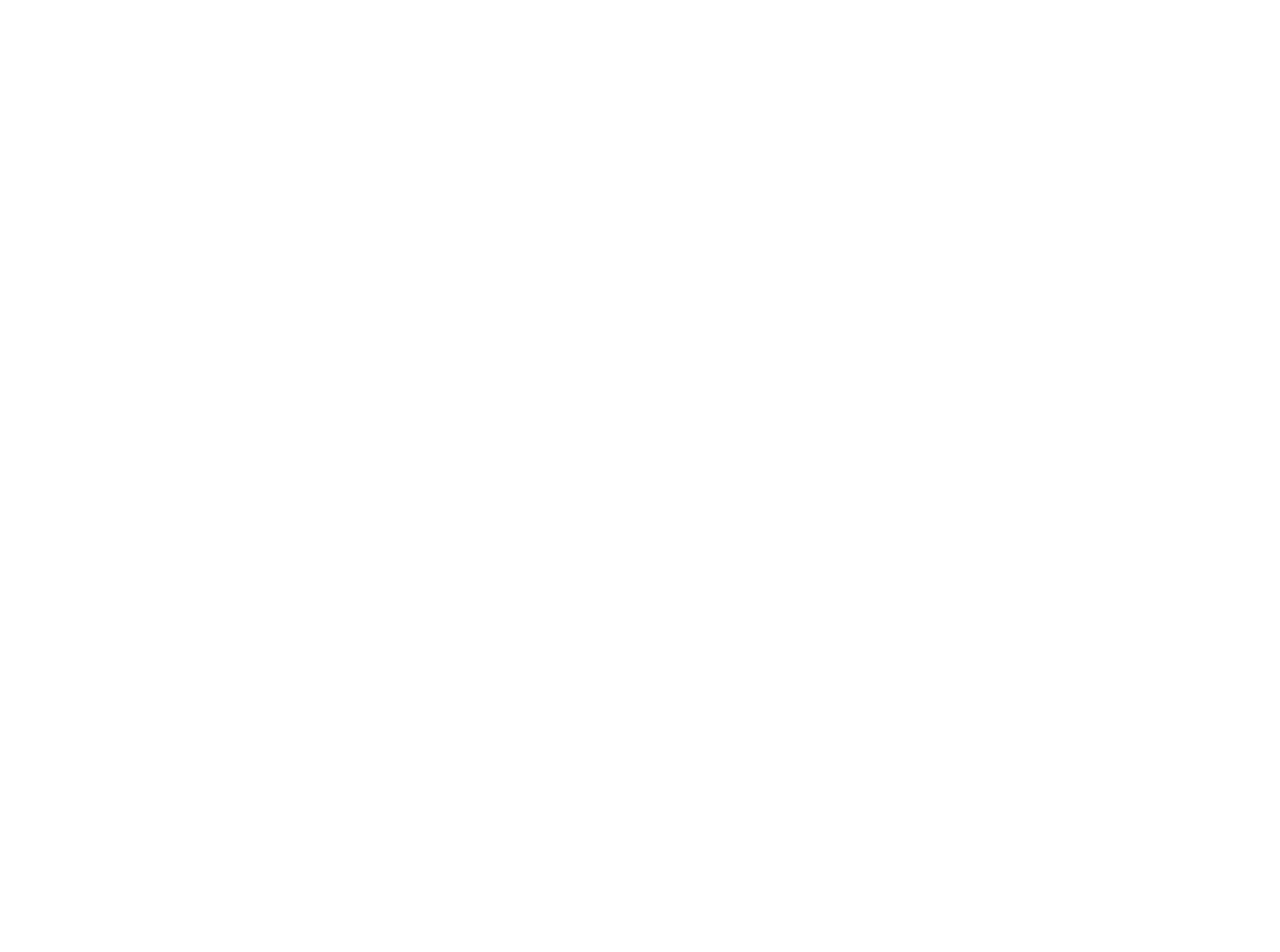
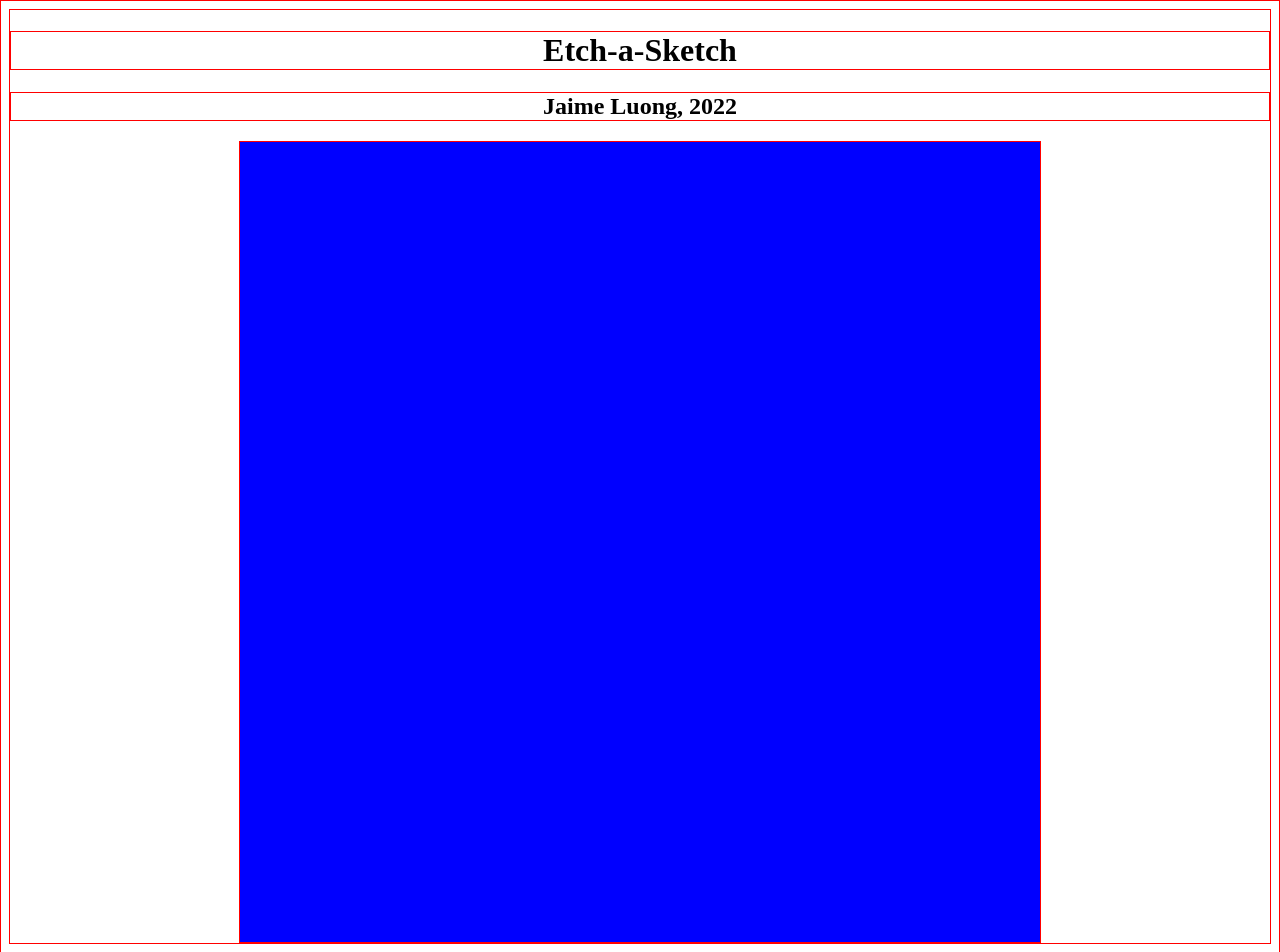
Before and after one commit to jaimeluong/etch-a-sketch, a plain HTML site: page index.html in a window 1280 px wide. Before the commit the page ends 800 px from the top, so only its background shows below. Drawn offline with Linux system fonts and the light colour scheme.

Commit message:
Add elements to structure HTML

```diff
--- a/index.html
+++ b/index.html
@@ -9,6 +9,11 @@
     <script src="script.js" defer></script>
 </head>
 <body>
+    <h1>Etch-a-Sketch</h1>
+    <h2>Jaime Luong, 2022</h2>
 
+    <div class="container"> <!-- This will contain all the square divs -->
+
+    </div>
 </body>
 </html>
--- a/style.css
+++ b/style.css
@@ -0,0 +1,11 @@
+* {
+    text-align: center;
+    border: 1px solid red;
+}
+
+.container {
+    height: 800px;
+    width: 800px;
+    background-color: blue;
+    margin: auto;
+}
```
